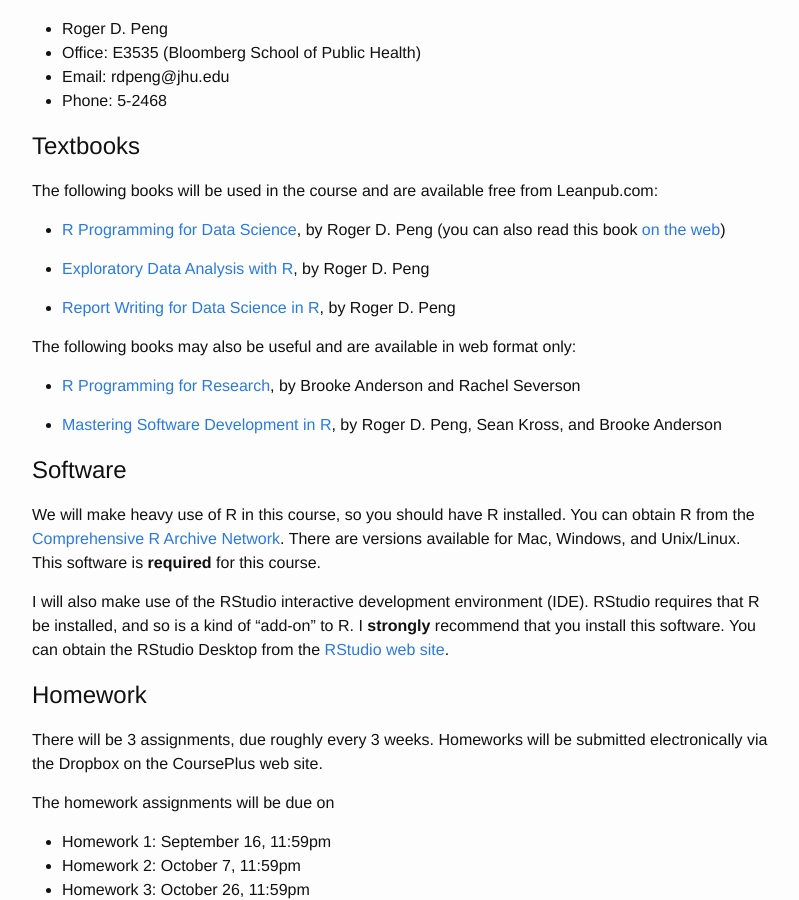
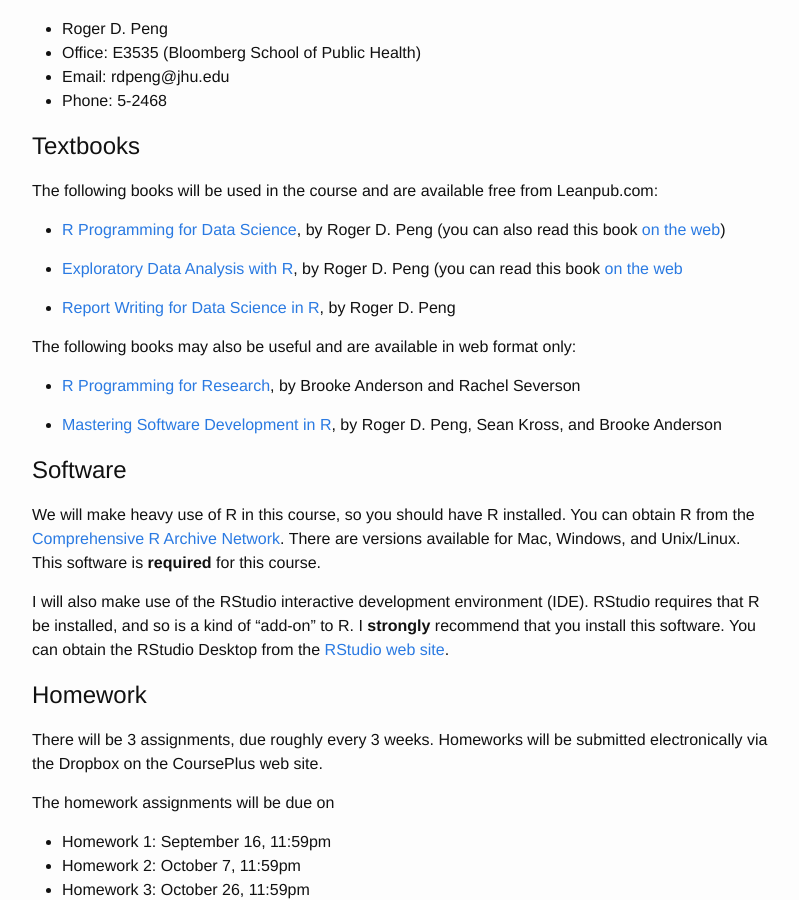
Before and after one commit to Max201510/Biostat776, a Jekyll site: the page built from index.md, in a window 1280 px wide and 900 px high, scrolled down 429 px. Shown: the whole window, without its empty margins (238-1037 px from the left). Built offline with Jekyll 4.4.1, drawn with Linux system fonts in a browser that asks for light colours.

Commit message:
Add bookdown for exdata

```diff
--- a/index.md
+++ b/index.md
@@ -34,7 +34,7 @@ from Leanpub.com:
   by Roger D. Peng (you can also read this book [on the web](https://bookdown.org/rdpeng/rprogdatascience/))
 
 * [Exploratory Data Analysis with R](https://leanpub.com/exdata), by
-  Roger D. Peng
+  Roger D. Peng (you can read this book [on the web](https://bookdown.org/rdpeng/exdata/)
 
 * [Report Writing for Data Science in
   R](https://leanpub.com/reportwriting), by Roger D. Peng
```
